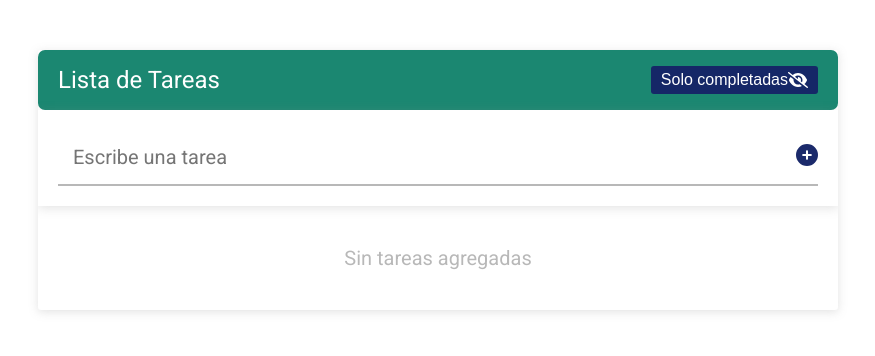
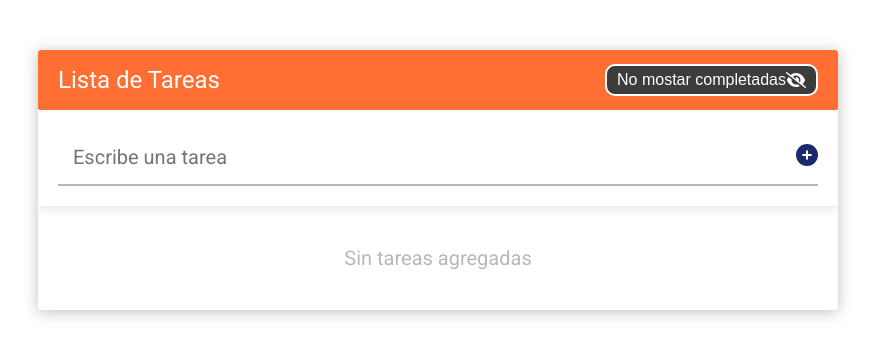
Before and after one commit to JuanSebasPeA/tasksList.github.io, a React (Create React App) app: page / in a window 1280 px wide. Shown: the top 356 px of the page, without its empty margins (202-1077 px from the left). Built offline with nearby package versions, Linux system fonts and the light colour scheme.

Commit message:
showtaskCompleted  modified and more style added

```diff
--- a/src/App.css
+++ b/src/App.css
@@ -4,6 +4,7 @@ web App to write tasks and complete this tasks */
 :root {
 	--verde: #1b8771;
 	--azul: #152567f8;
+	--naranja: #ff6e33;
 }
 
 .contenedor {
@@ -12,7 +13,7 @@ web App to write tasks and complete this tasks */
 	height: 100%;
 	max-height: 90vh;
 	overflow: auto;
-	box-shadow: 0 2px 10px rgba(139,139,139,.25);
+	box-shadow: 0 2px 15px rgba(0, 0, 0, 0.25);
 	border-radius: 3px;
 	display: grid;
 	grid-template-rows: auto auto 1fr;
@@ -25,9 +26,9 @@ web App to write tasks and complete this tasks */
 	justify-content: space-between;
 	height: 60px;
 	padding: 0 20px;
-	background: var(--verde);
+	background: var(--naranja);
 	color: #fff;
-	border-radius: 7px;
+	border-radius: 2px;
 }
 
 .header__title {
@@ -41,11 +42,12 @@ web App to write tasks and complete this tasks */
 	color: #fff;
 	border: none;
 	cursor: pointer;
-	background: var(--azul);
+	background:#3c3c3c ;
 	padding: 5px 10px;
-	border-radius: 3px;
+	border-radius: 10px;
 	display: flex;
 	align-items: center;
+	border: solid 2px white;
 }
 
 .header__icon-button {
--- a/src/components/Header.js
+++ b/src/components/Header.js
@@ -21,7 +21,7 @@ const Header = ({showCompletedTasks, changeShowCompletedTasks}) => {
 					className="header__button"
 					onClick={() => toggleCompleted()}
 				>
-					Solo completadas
+					No mostar completadas
 					<FontAwesomeIcon icon={faEyeSlash} className="header__icon-boton" />
 				</button>
 			:
@@ -29,7 +29,7 @@ const Header = ({showCompletedTasks, changeShowCompletedTasks}) => {
 					className="header__button"
 					onClick={() => toggleCompleted()}
 				>
-					Mostrar Todo
+					Mostrar completadas
 					<FontAwesomeIcon icon={faEye} className="header__icon-button" />
 				</button>
 			}
--- a/src/components/ListTasks.js
+++ b/src/components/ListTasks.js
@@ -56,7 +56,7 @@ const ListTask = ({tasks, changeTasks, showCompletedTasks}) => {
                             deleteTask={deleteTask}
                             />
                 /* if task is not completed return the task */
-                }else if(task.completed) {
+                }else if(!task.completed) {
                     return <Task
                             key={task.id}
                             task={task}
```
